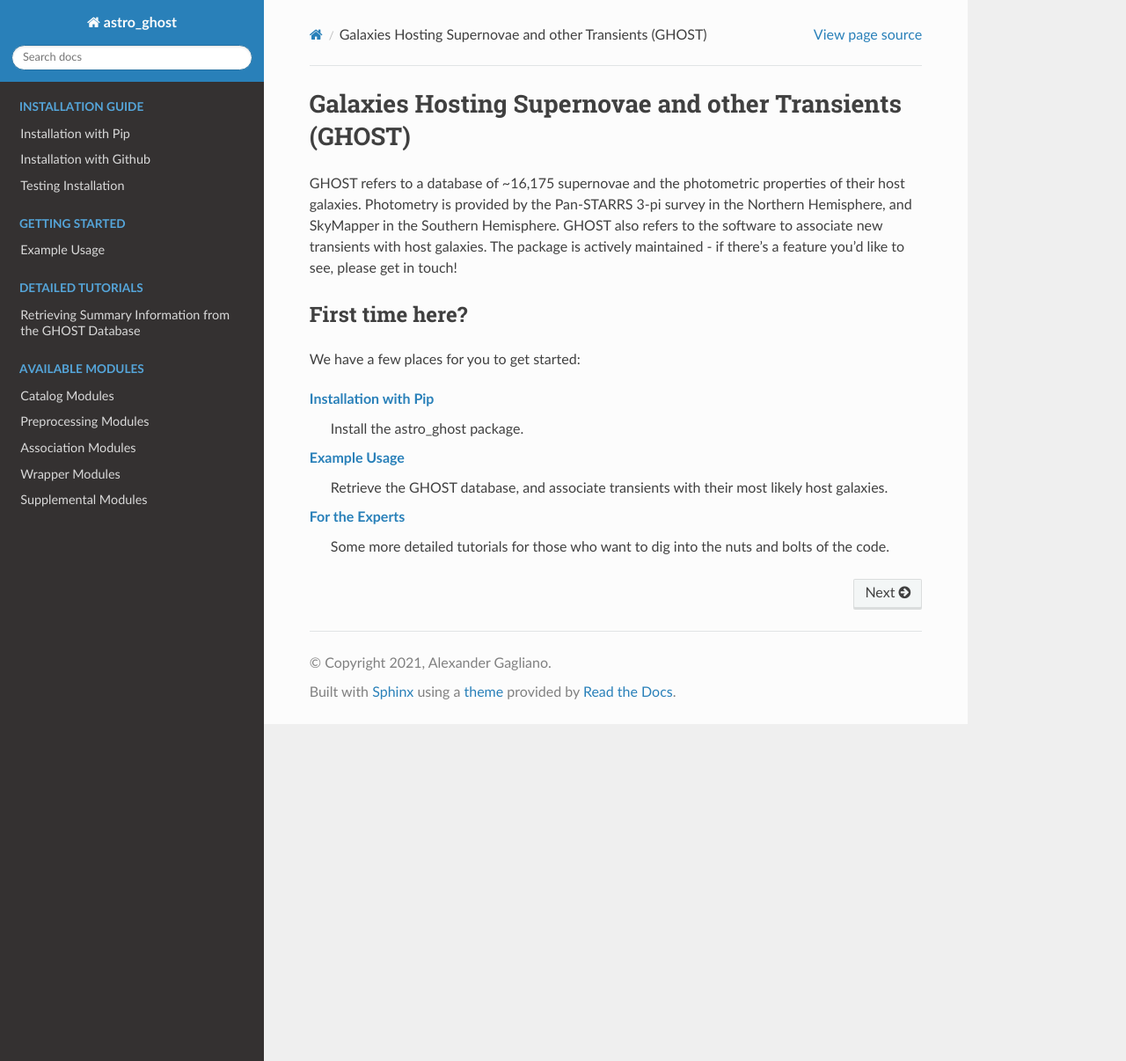
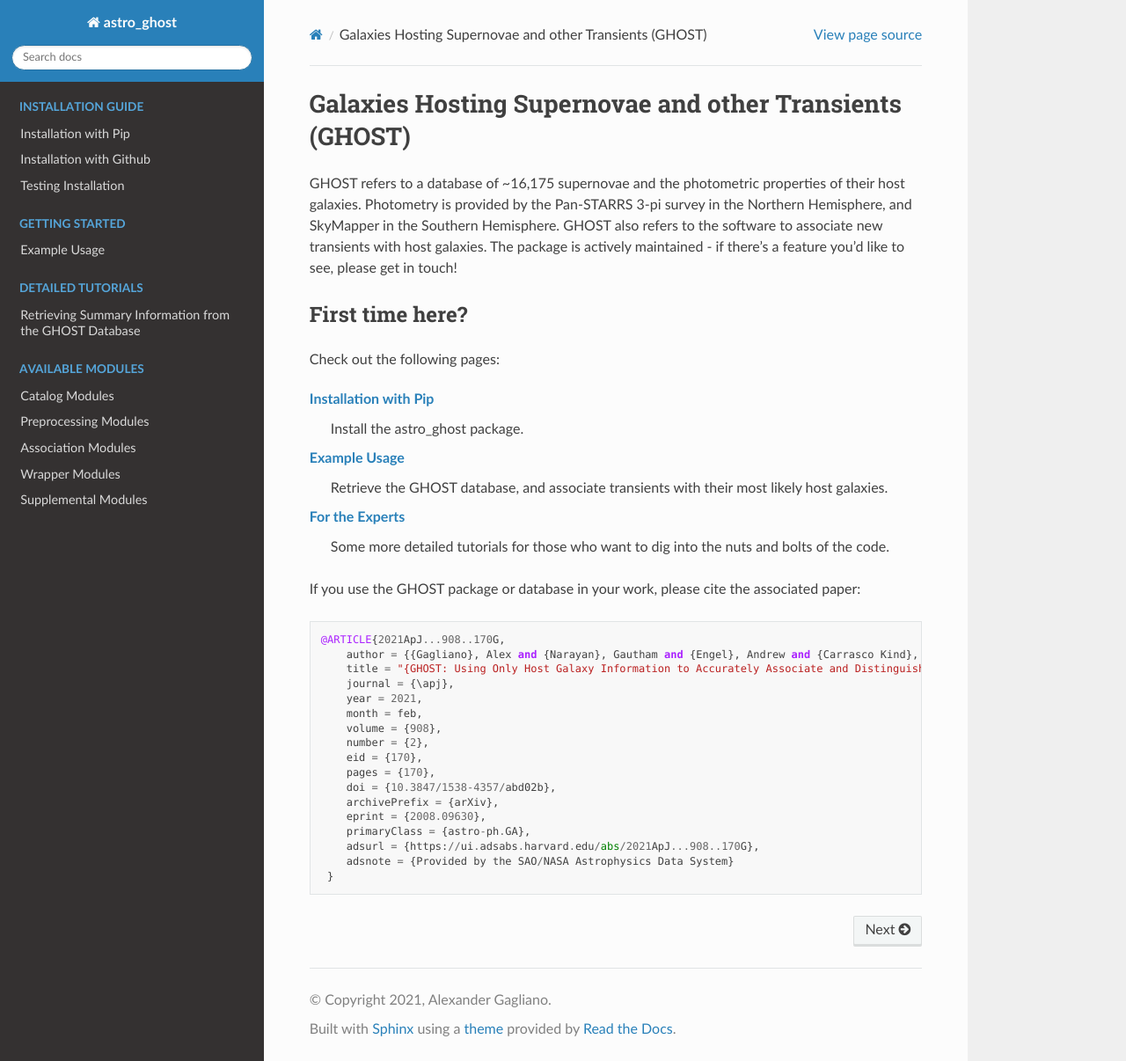
Before and after one commit to uiucsn/astro_ghost, a Sphinx documentation site: the page built from docs/index.rst, in a window 1280 px wide and 1206 px high. Shown: the whole window at 88% size. Built offline with Sphinx 7.4.7 and the Read the Docs theme 2.0.0, drawn with Linux system fonts in a browser that asks for light colours.

Commit message:
update documentation
Former-commit-id: bf99292d6b3894c01fe83d98fccf2a918c70ec16

```diff
--- a/docs/index.rst
+++ b/docs/index.rst
@@ -48,7 +48,7 @@ if there's a feature you'd like to see, please get in touch!
 First time here?
 ----------------
 
-We have a few places for you to get started:
+Check out the following pages:
 
 .. descriptions here are active
 
@@ -60,3 +60,23 @@ We have a few places for you to get started:
 
 :doc:`For the Experts </source/detailedtutorials>`
    Some more detailed tutorials for those who want to dig into the nuts and bolts of the code.
+
+If you use the GHOST package or database in your work, please cite the associated paper::
+
+   @ARTICLE{2021ApJ...908..170G,
+       author = {{Gagliano}, Alex and {Narayan}, Gautham and {Engel}, Andrew and {Carrasco Kind}, Matias and {LSST Dark Energy Science Collaboration}},
+       title = "{GHOST: Using Only Host Galaxy Information to Accurately Associate and Distinguish Supernovae}",
+       journal = {\apj},
+       year = 2021,
+       month = feb,
+       volume = {908},
+       number = {2},
+       eid = {170},
+       pages = {170},
+       doi = {10.3847/1538-4357/abd02b},
+       archivePrefix = {arXiv},
+       eprint = {2008.09630},
+       primaryClass = {astro-ph.GA},
+       adsurl = {https://ui.adsabs.harvard.edu/abs/2021ApJ...908..170G},
+       adsnote = {Provided by the SAO/NASA Astrophysics Data System}
+    }
```
Also changed, not shown: docs/source/wrappermodules.rst (+0 -8 lines).
